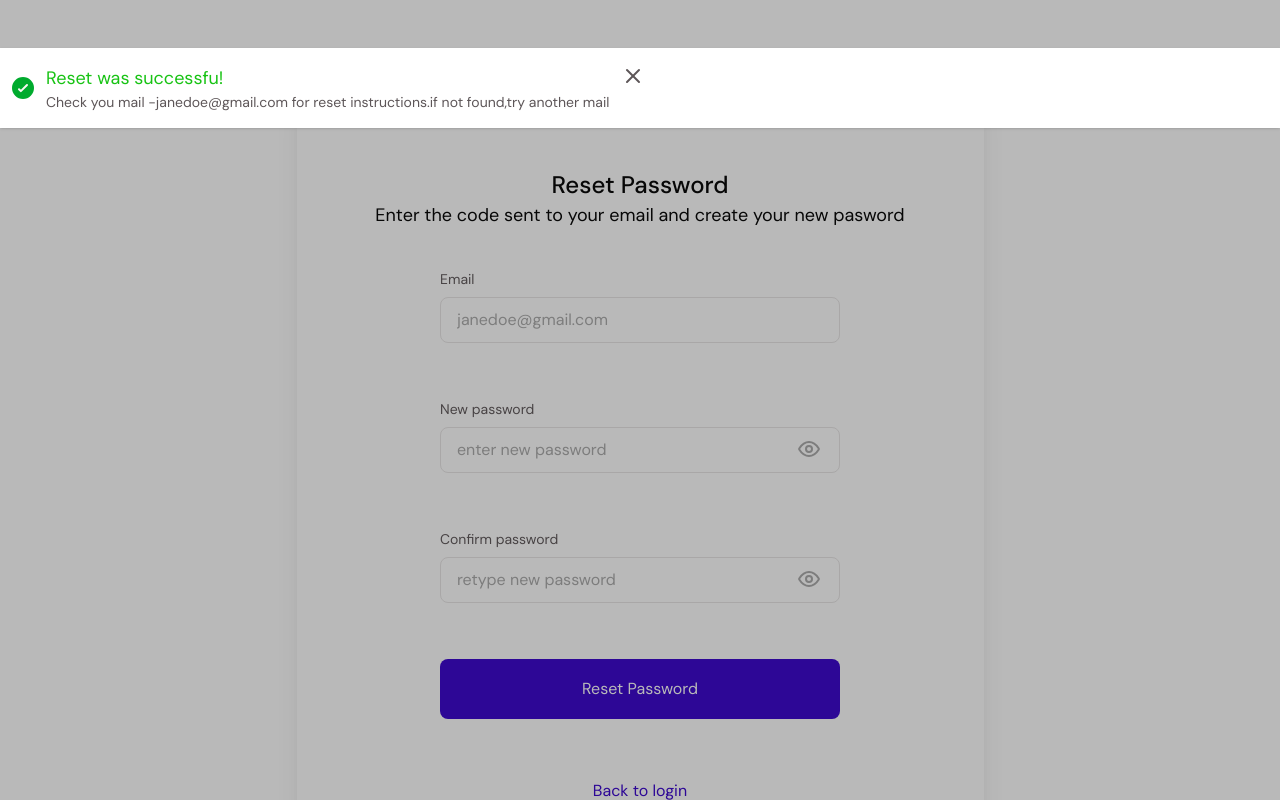
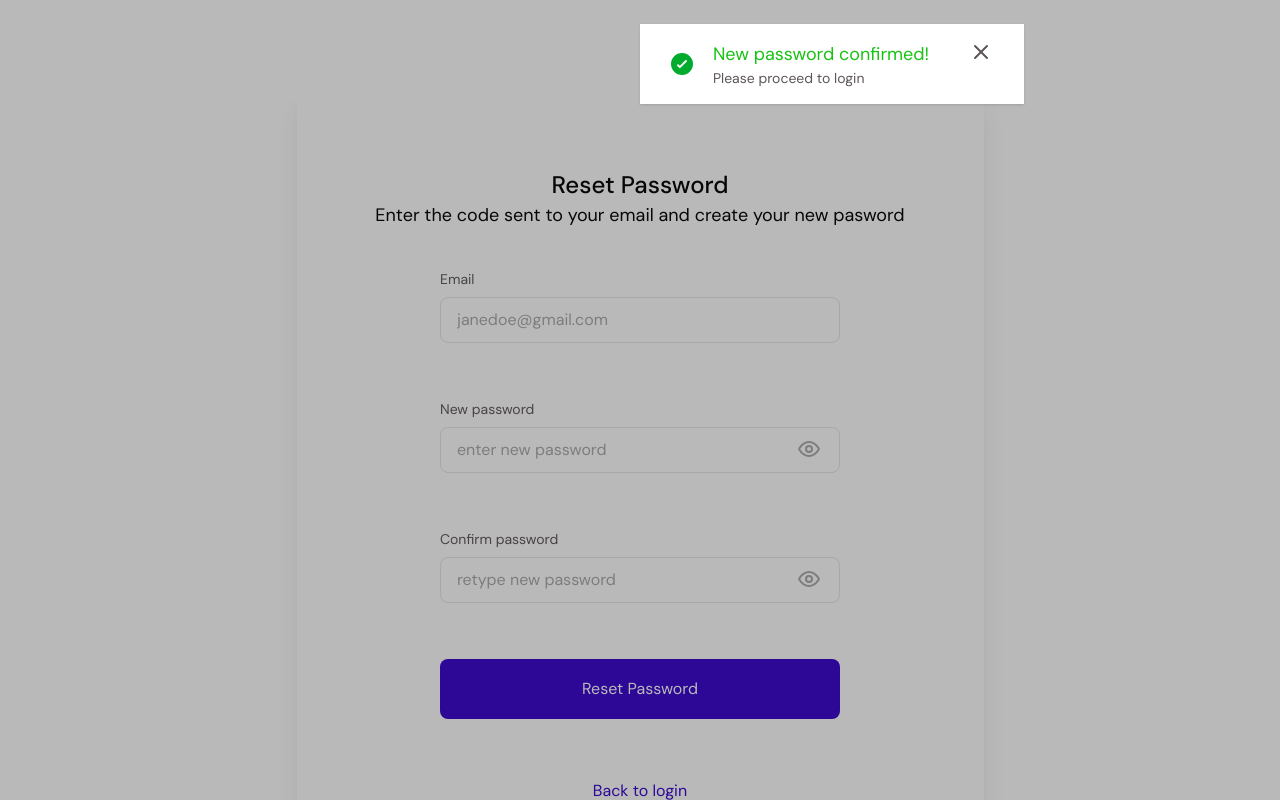
Before and after one commit to devcareer/team-fintech-frontend, a React (Create React App) app: page / in a window 1280 px wide. Both pictures are taken after a click on the button "Reset Password". Shown: the top 800 px of the page. Built offline with nearby package versions, Linux system fonts and the light colour scheme; the HTML template or start-up script is replaced by a standard one.

Commit message:
perf: testing

```diff
--- a/src/components/General/Button/Button.js
+++ b/src/components/General/Button/Button.js
@@ -15,6 +15,6 @@ const Button = ({ children, type, onClick }) => {
 Button.propTypes = {
   children: PropTypes.node.isRequired,
   type: PropTypes.string,
-  onClick: PropTypes.string
+  onClick: PropTypes.func
 };
 export default Button;
--- a/src/components/General/Input/Input.js
+++ b/src/components/General/Input/Input.js
@@ -3,16 +3,18 @@
 // labelText---title of the label, placeholder and width if you dont specify a default is used
 import PropTypes from 'prop-types';
 import React from 'react';
-const Input = ({ type, name, labelText, placeholder }) => {
+const Input = ({ type, name, labelText, placeholder, value, onChange }) => {
   return (
     <div>
-      <label htmlFor={name} className="block text-text-2 text-sm  mb-2 font-normal">
+      <label htmlFor={name.toString()} className="block text-text-2 text-sm  mb-2 font-normal">
         {labelText}
       </label>
       <input
         type={type}
         name={name}
         placeholder={placeholder}
+        value={value}
+        onChange={onChange}
         className="w-full appearance-none border border-outline rounded-lg  py-3 px-4 text-gray-700 leading-tight focus:outline-none focus:shadow-outline placeholder-text-3 placeholder:text-base"
       />
     </div>
@@ -22,6 +24,8 @@ Input.propTypes = {
   type: PropTypes.string,
   name: PropTypes.string,
   labelText: PropTypes.string,
-  placeholder: PropTypes.string
+  placeholder: PropTypes.string,
+  value: PropTypes.string,
+  onChange: PropTypes.func
 };
 export default Input;
--- a/src/components/General/Input/InputPassword.js
+++ b/src/components/General/Input/InputPassword.js
@@ -4,13 +4,14 @@ import PropTypes from 'prop-types';
 import React from 'react';
 import eye from '../../../assets/icons/eye-icon.svg';
 
-const InputPassword = ({ labeltext, placeholder }) => {
+const InputPassword = ({ labeltext, placeholder, value }) => {
   return (
     <div className="relative">
       <label className="block text-text-2 text-sm  mb-2">{labeltext}</label>
       <input
         type="password"
         placeholder={placeholder}
+        value={value}
         className="w-full  appearance-none border border-outline rounded-lg  py-3 px-4  text-gray-700 leading-tight focus:outline-none focus:shadow-outline placeholder-text-3 placeholder:text-base lg:w-[400px] "
       />
       <button className="absolute left-[280px] bottom-4 lg:left-[358px]">
@@ -21,6 +22,7 @@ const InputPassword = ({ labeltext, placeholder }) => {
 };
 InputPassword.propTypes = {
   labeltext: PropTypes.string,
-  placeholder: PropTypes.string
+  placeholder: PropTypes.string,
+  value: PropTypes.string
 };
 export default InputPassword;
--- a/src/components/General/Toast/Toast.js
+++ b/src/components/General/Toast/Toast.js
@@ -6,21 +6,19 @@ import Close from '../../../assets/icons/x.svg';
 const Toast = ({ onClick }) => {
   return (
     <div className="">
-      <main className="w-full bg-white shadow px-3 py-4 flex gap-3 absolute top-12 z-20">
+      <main className="w-full bg-white shadow px-3 py-4 flex justify-center gap-5 absolute top-12 z-20 lg:w-96 lg:left-1/2 top-6">
         <div className=" my-auto ">
           <span>
             <img src={Check} alt="close icon" />
           </span>
         </div>
         <div className="">
-          <p className="text-success text-lg">Reset was successfu!</p>
-          <p className="text-sm text-text-2">
-            Check you mail -janedoe@gmail.com for reset instructions.if not found,try another mail
-          </p>
+          <p className="text-success text-lg">New password confirmed!</p>
+          <p className="text-sm text-text-2">Please proceed to login</p>
         </div>
-        <div className=" ">
+        <div className=" ml-5">
           <button onClick={onClick}>
-            <img src={Close} alt="close icon" />
+            <img src={Close} alt="close icon " />
           </button>
         </div>
       </main>
@@ -28,6 +26,6 @@ const Toast = ({ onClick }) => {
   );
 };
 Toast.propTypes = {
-  onClick: PropTypes.string
+  onClick: PropTypes.func
 };
 export default Toast;
--- a/src/pages/CreateNewPassword.js
+++ b/src/pages/CreateNewPassword.js
@@ -5,8 +5,20 @@ import InputPassword from '../components/General/Input/InputPassword';
 import Toast from '../components/General/Toast/Toast';
 const CreateNewPassword = () => {
   const [toast, settoast] = useState(false);
+  const [resetPassword, SetresetPassword] = useState({
+    email: '',
+    newPassword: '',
+    confirmPassword: ''
+  });
   const handleClick = () => {
+    console.log(resetPassword);
     settoast(!false);
+  };
+  const handleOnchange = (e) => {
+    SetresetPassword({
+      ...resetPassword,
+      [e.target.name]: e.target.value
+    });
   };
   const closeModal = () => {
     settoast(false);
@@ -14,7 +26,9 @@ const CreateNewPassword = () => {
   return (
     <div className="">
       {toast && <Toast onClick={closeModal} />}
-      {toast && <div className=" bg-dark z-10 fixed top-0 left-0 w-full h-screen opacity-30"></div>}
+      {toast && (
+        <div className=" bg-dark z-10 fixed top-0 left-0 w-full h-screen opacity-30 "></div>
+      )}
 
       <div className=" py-20 pb-72 w-80 mx-auto lg:w-[687px] pb-10  py-0  mt-[89px] mb-[89px] lg:shadow-xl">
         <p className="text-2xl text-center lg:text-2xl font-medium">Reset Password</p>
@@ -22,9 +36,28 @@ const CreateNewPassword = () => {
           Enter the code sent to your email and create your new pasword
         </p>
         <div className="flex flex-col gap-6 lg:w-[400px] mx-auto lg:gap-14">
-          <Input labelText="Email" placeholder="janedoe@gmail.com" type="email" />
-          <InputPassword labeltext="New password" placeholder="enter new password" />
-          <InputPassword labeltext="Confirm password" placeholder="retype new password" />
+          <Input
+            labelText="Email"
+            placeholder="janedoe@gmail.com"
+            type="email"
+            name="email"
+            value={resetPassword.Email}
+            onChange={handleOnchange}
+          />
+          <InputPassword
+            labeltext="New password"
+            placeholder="enter new password"
+            name="newPassword"
+            value={resetPassword.NewPassword}
+            onChange={handleOnchange}
+          />
+          <InputPassword
+            labeltext="Confirm password"
+            placeholder="retype new password"
+            name="confirmPassword"
+            value={resetPassword.confirmPassword}
+            onChange={handleOnchange}
+          />
           <Button onClick={handleClick}>Reset Password</Button>
         </div>
 
```
